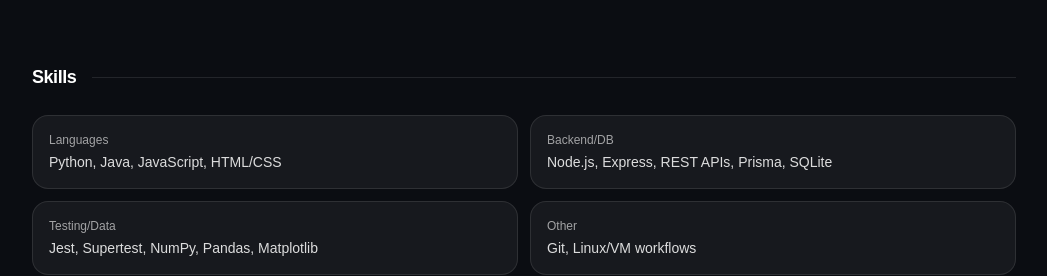
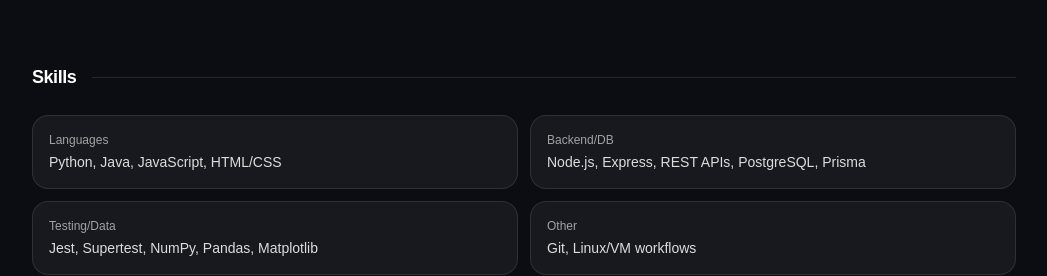
Before and after one commit to icyy001/portfolio, a Next.js app: page / in a window 1280 px wide. Shown: the part 2271-2547 px from the top of the page, without its empty margins (116-1163 px from the left). Built offline with nearby package versions, Linux system fonts and the light colour scheme.

Commit message:
Update skills with PostgreSQL

```diff
--- a/app/page.tsx
+++ b/app/page.tsx
@@ -108,7 +108,7 @@ const skills = [
   { label: "Languages", value: "Python, Java, JavaScript, HTML/CSS" },
   {
     label: "Backend/DB",
-    value: "Node.js, Express, REST APIs, Prisma, SQLite",
+    value: "Node.js, Express, REST APIs, PostgreSQL, Prisma",
   },
   { label: "Testing/Data", value: "Jest, Supertest, NumPy, Pandas, Matplotlib" },
   { label: "Other", value: "Git, Linux/VM workflows" },
```
